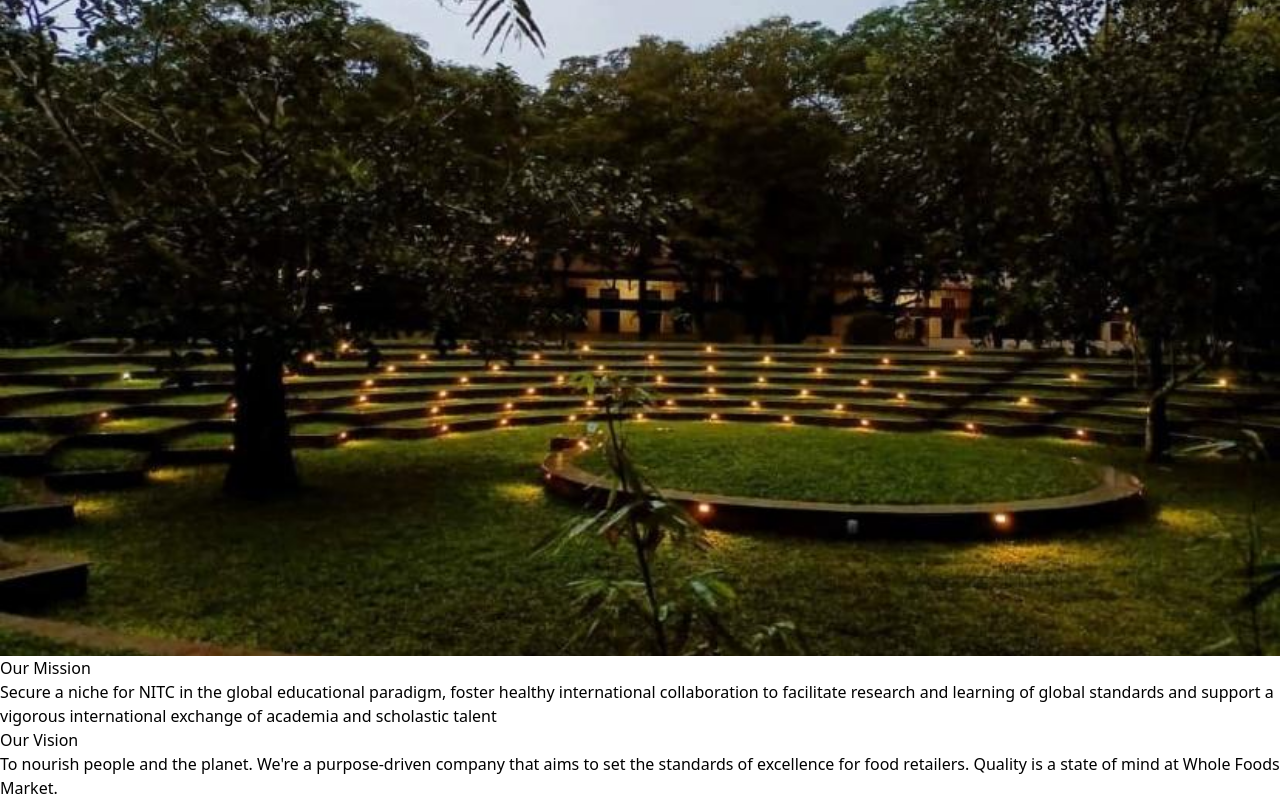
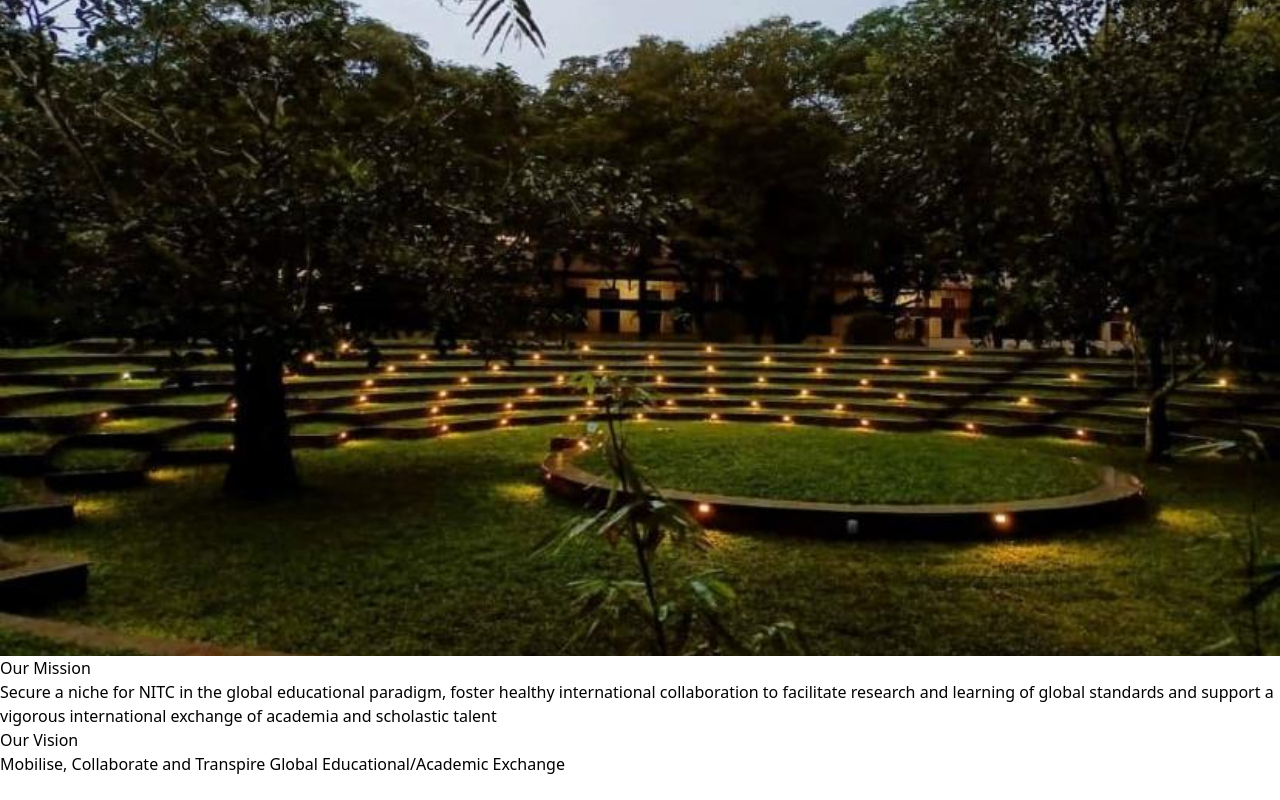
Before and after one commit to jasseeeem/CIRFL, a Next.js app: page / in a window 1280 px wide. Shown: the part 1376-2176 px from the top of the page. After the commit the page ends 2152 px from the top, so only its background shows below. Built offline with nearby package versions, Linux system fonts and the light colour scheme.

Commit message:
fixed vision

```diff
--- a/pages/index.js
+++ b/pages/index.js
@@ -15,7 +15,7 @@ export default function Home() {
 international exchange of academia and scholastic talent"
             imgSrc="nitc-amphitheater.jpg"
             heading2="Our Vision"
-            paragraph2="To nourish people and the planet. We're a purpose-driven company that aims to set the standards of excellence for food retailers. Quality is a state of mind at Whole Foods Market."
+            paragraph2="Mobilise, Collaborate and Transpire Global Educational/Academic Exchange"
             alt="An image of the board in front of NITC"
           />
         </div>
```
